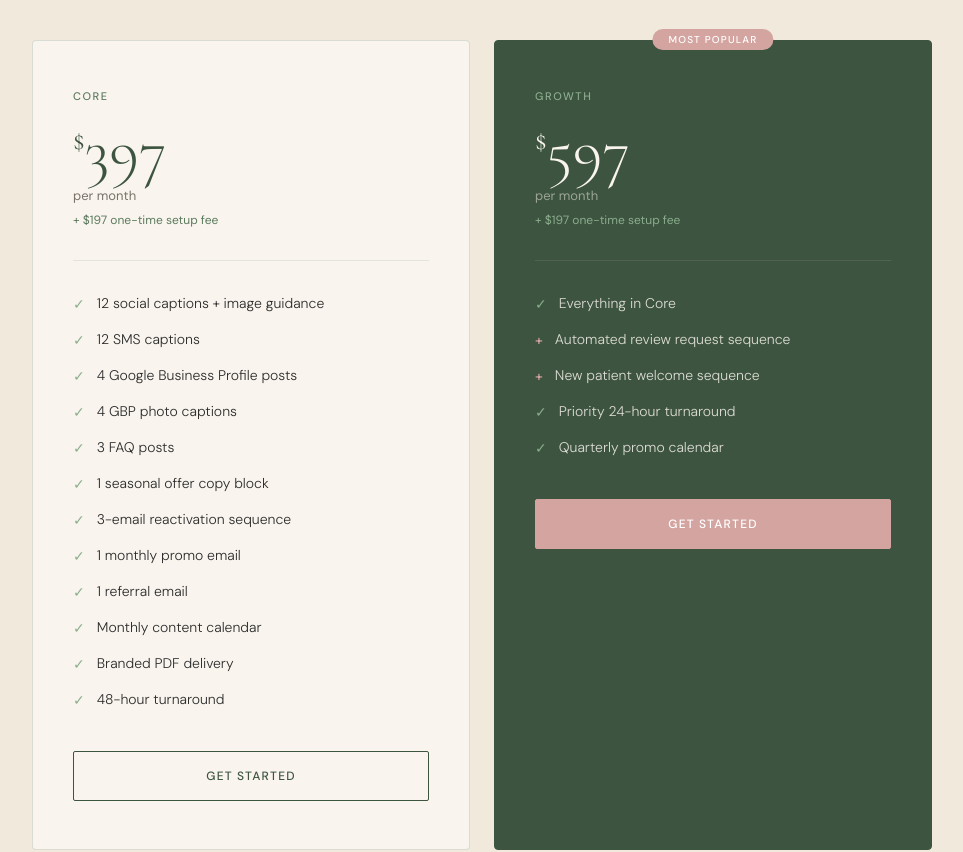
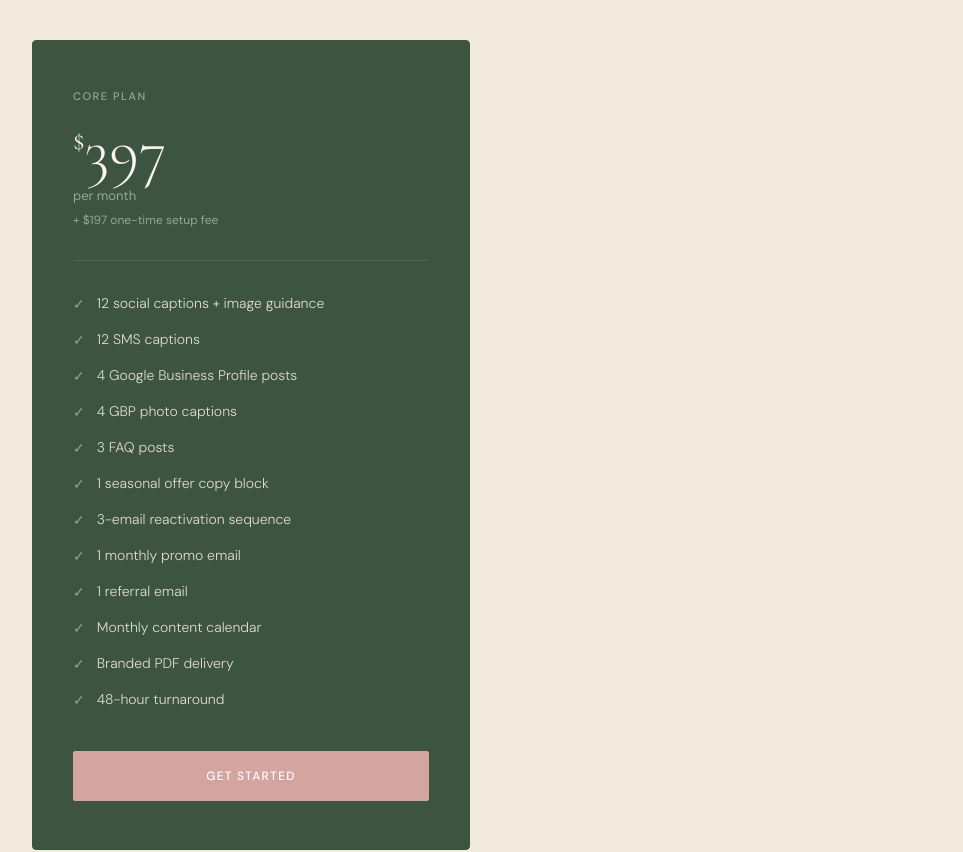
Before and after one commit to cronere/flourishglow, a Next.js app: page / in a window 1280 px wide. Shown: the part 4320-5172 px from the top of the page, without its empty margins (158-1121 px from the left). Built offline with nearby package versions, Linux system fonts and the light colour scheme.

Commit message:
Update index.js

```diff
--- a/pages/index.js
+++ b/pages/index.js
@@ -127,7 +127,7 @@ export default function Home() {
           <p className="section-sub">Every plan includes these deliverables, created for your specific practice every single month.</p>
           <div className={styles.deliverablesGrid}>
             {[
-              { icon: '📸', title: 'Social Captions + Images', count: '12 per month', desc: 'Ready-to-post captions across 12 proven content angles — educational, promotional, before & after, FAQ, and more. Each with hashtags and image guidance.' },
+              { icon: '📸', title: 'Social Captions', count: '12 per month', desc: 'Ready-to-post captions across 12 proven content angles — educational, promotional, before & after, FAQ, and more. Each with hashtags and image guidance.' },
               { icon: '💬', title: 'SMS Captions', count: '12 per month', desc: 'Short-form versions of every social caption formatted for SMS platforms like Podium or Birdeye. Under 160 characters, no hashtags needed.' },
               { icon: '🗺️', title: 'Google Business Posts', count: '4 per month', desc: 'One post per week keeping your profile active and visible in local search. A mix of offers, educational content, and seasonal updates.' },
               { icon: '📷', title: 'GBP Photo Captions', count: '4 per month', desc: 'Specific photo prompts with ready-to-post captions for your Google Business Profile. Take the photo, paste the caption, upload.' },
@@ -156,9 +156,8 @@ export default function Home() {
           <h2 className="section-title">Straightforward.<br /><em>No surprises.</em></h2>
           <p className="section-sub">One setup fee. One monthly rate. Cancel anytime.</p>
           <div className={styles.pricingGrid}>
-
-            <div className={styles.pricingCard}>
-              <div className={styles.pricingTier}>Core</div>
+            <div className={`${styles.pricingCard} ${styles.featured}`}>
+              <div className={styles.pricingTier}>Core Plan</div>
               <div className={styles.pricingPrice}><sup>$</sup>397</div>
               <div className={styles.pricingPeriod}>per month</div>
               <div className={styles.pricingSetup}>+ $197 one-time setup fee</div>
@@ -180,29 +179,8 @@ export default function Home() {
                   <li className={styles.pricingFeature} key={f}>{f}</li>
                 ))}
               </ul>
-              <Link href="/onboarding?plan=core" className={styles.btnPricingOutline}>Get Started</Link>
+              <Link href="/onboarding?plan=core" className={styles.btnPricingSolid}>Get Started</Link>
             </div>
-
-            <div className={`${styles.pricingCard} ${styles.featured}`}>
-              <div className={styles.pricingBadge}>Most Popular</div>
-              <div className={styles.pricingTier}>Growth</div>
-              <div className={styles.pricingPrice}><sup>$</sup>597</div>
-              <div className={styles.pricingPeriod}>per month</div>
-              <div className={styles.pricingSetup}>+ $197 one-time setup fee</div>
-              <ul className={styles.pricingFeatures}>
-                {['Everything in Core'].map(f => (
-                  <li className={styles.pricingFeature} key={f}>{f}</li>
-                ))}
-                {['Automated review request sequence', 'New patient welcome sequence'].map(f => (
-                  <li className={`${styles.pricingFeature} ${styles.addon}`} key={f}>{f}</li>
-                ))}
-                {['Priority 24-hour turnaround', 'Quarterly promo calendar'].map(f => (
-                  <li className={styles.pricingFeature} key={f}>{f}</li>
-                ))}
-              </ul>
-              <Link href="/onboarding?plan=growth" className={styles.btnPricingSolid}>Get Started</Link>
-            </div>
-
           </div>
         </div>
       </section>
```
